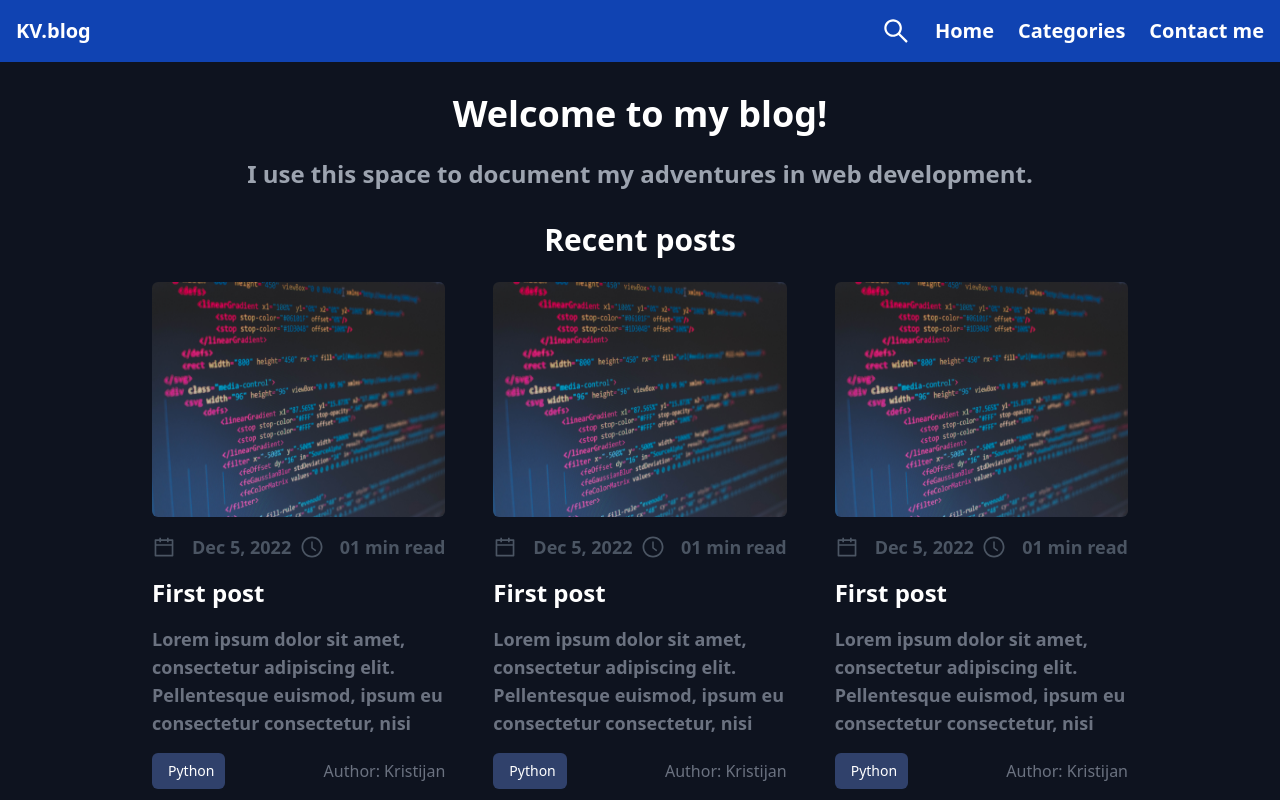
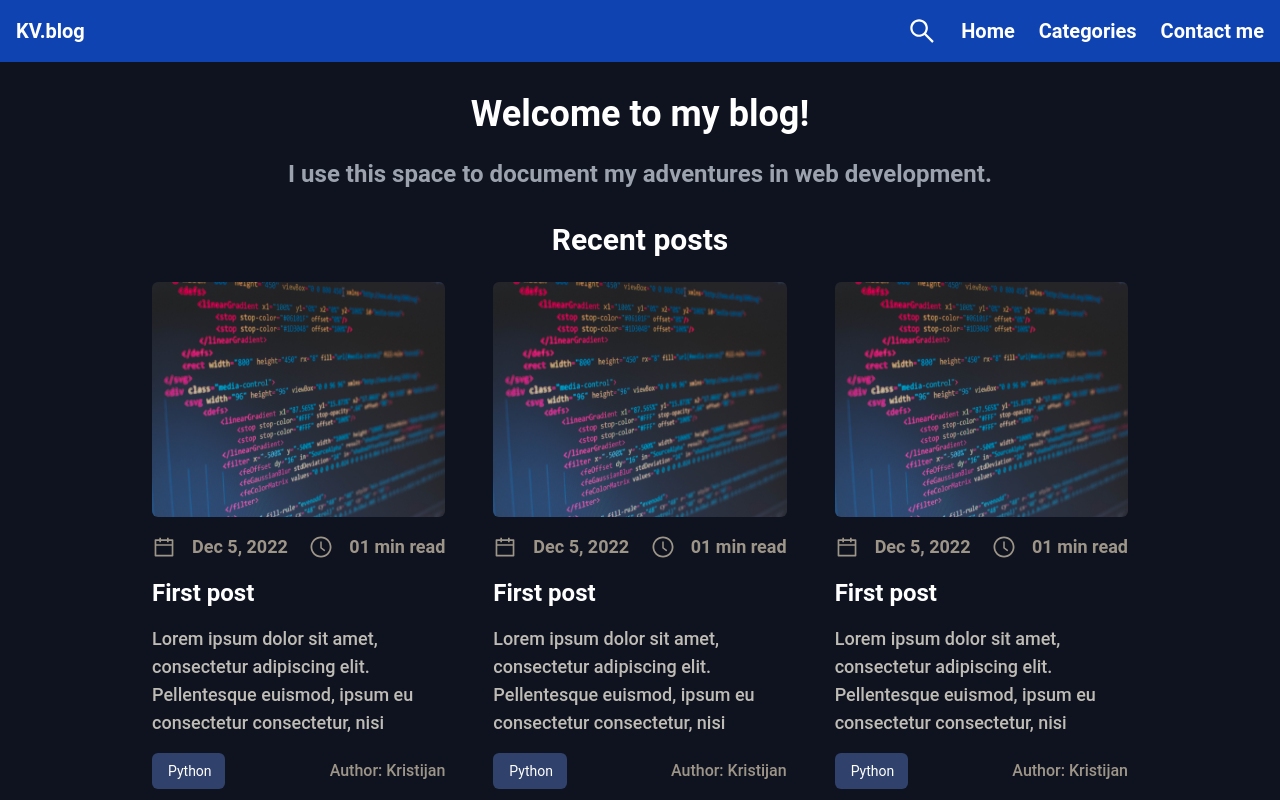
Before and after one commit to Kristijan007v/kv-blog, a Next.js app: page / in a window 1280 px wide. Shown: the top 800 px of the page. Built offline with nearby package versions, Linux system fonts and the light colour scheme.

Commit message:
Body font set to Roboto, changed default color schemes, made footer text more responsive

```diff
--- a/components/Calendar/Calendar.js
+++ b/components/Calendar/Calendar.js
@@ -3,7 +3,7 @@ import CalendarIcon from "../Icons/CalendarIcon";
 
 export default function Calendar() {
   return (
-    <div className="flex items-center space-x-4 text-gray-600 font-bold text-lg">
+    <div className="flex items-center space-x-4 text-grayInfo font-bold text-lg">
       <CalendarIcon />
       <p>Dec 5, 2022</p>
     </div>
--- a/components/Footer/Footer.js
+++ b/components/Footer/Footer.js
@@ -14,7 +14,7 @@ export default function Footer() {
       <button className="bg-primary text-white font-bold py-2 px-4 rounded-md">
         Subscribe
       </button>
-      <p className="text-sm text-center text-gray-600 font-medium">
+      <p className="text-sm md:text-md text-center text-gray-600 font-semibold">
         Designed and built by Kristijan Vidović
       </p>
     </div>
--- a/components/Time/Time.js
+++ b/components/Time/Time.js
@@ -3,7 +3,7 @@ import ClockIcon from "../Icons/ClockIcon";
 
 export default function Time() {
   return (
-    <div className="flex items-center space-x-4 text-gray-600 font-bold text-lg">
+    <div className="flex items-center space-x-4 text-grayInfo font-bold text-lg">
       <ClockIcon />
       <p>01 min read</p>
     </div>
--- a/styles/globals.css
+++ b/styles/globals.css
@@ -10,11 +10,11 @@
 }
 
 .icon__special {
-  @apply text-gray-600 font-bold text-2xl;
+  @apply text-grayInfo font-bold text-2xl;
 }
 
 body {
-  @apply bg-secondary;
+  @apply bg-secondary font-Roboto;
 }
 
 .heading__main {
@@ -30,7 +30,7 @@ body {
 }
 
 .p__post {
-  @apply text-white text-lg font-semibold text-gray-500;
+  @apply text-lg font-medium text-graySpecial;
 }
 
 .p__default {
@@ -38,7 +38,7 @@ body {
 }
 
 .text__author {
-  @apply text-gray-500 font-medium;
+  @apply text-grayInfo font-medium;
 }
 
 .link {
--- a/tailwind.config.js
+++ b/tailwind.config.js
@@ -9,6 +9,11 @@ module.exports = {
         primary: "#1043B2",
         secondary: "#0E131F",
         special: "#30416b",
+        graySpecial: "#BFBCB6",
+        grayInfo: "#9E9589",
+      },
+      fontFamily: {
+        Roboto: ["Roboto", "sans-serif"],
       },
     },
   },
```
